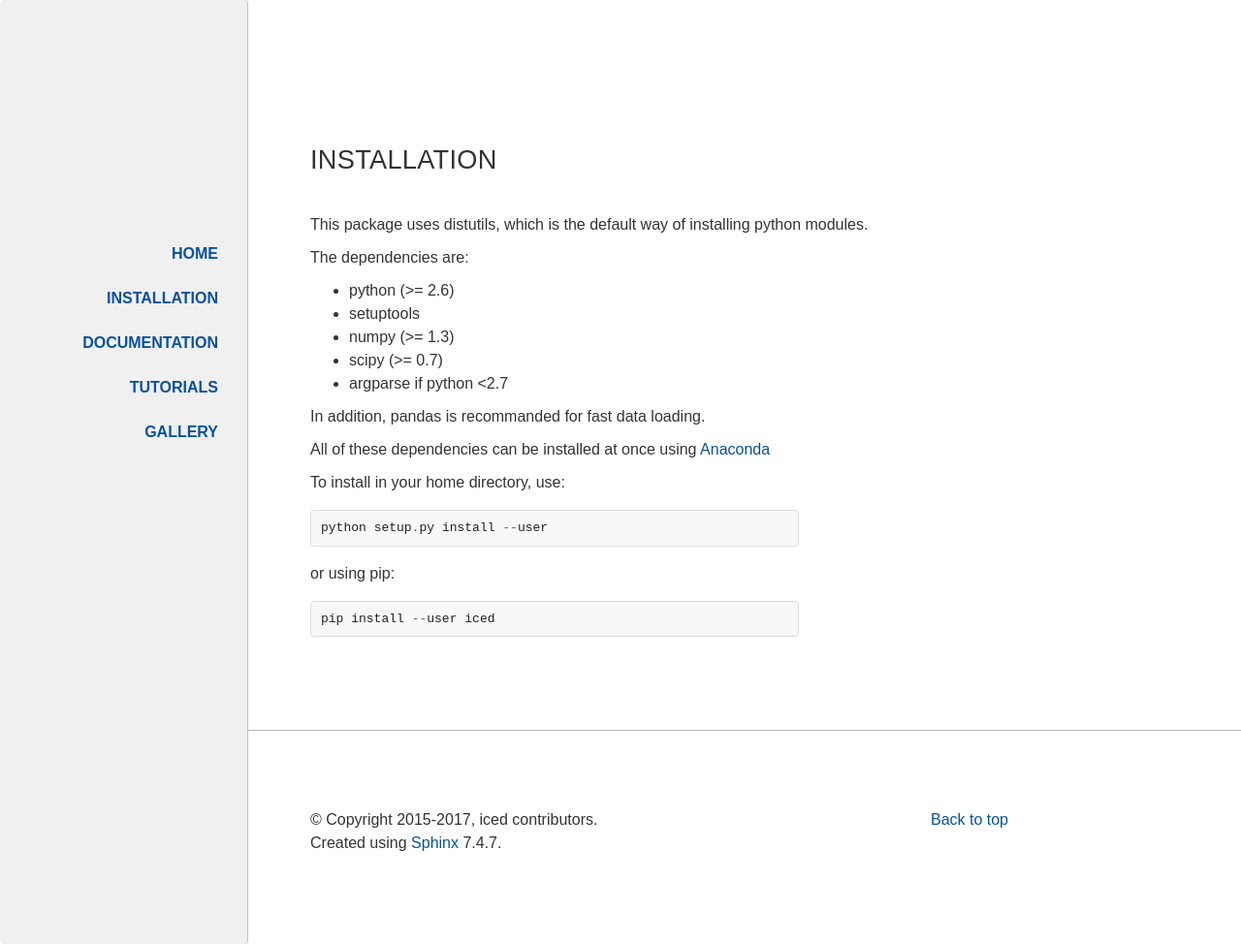
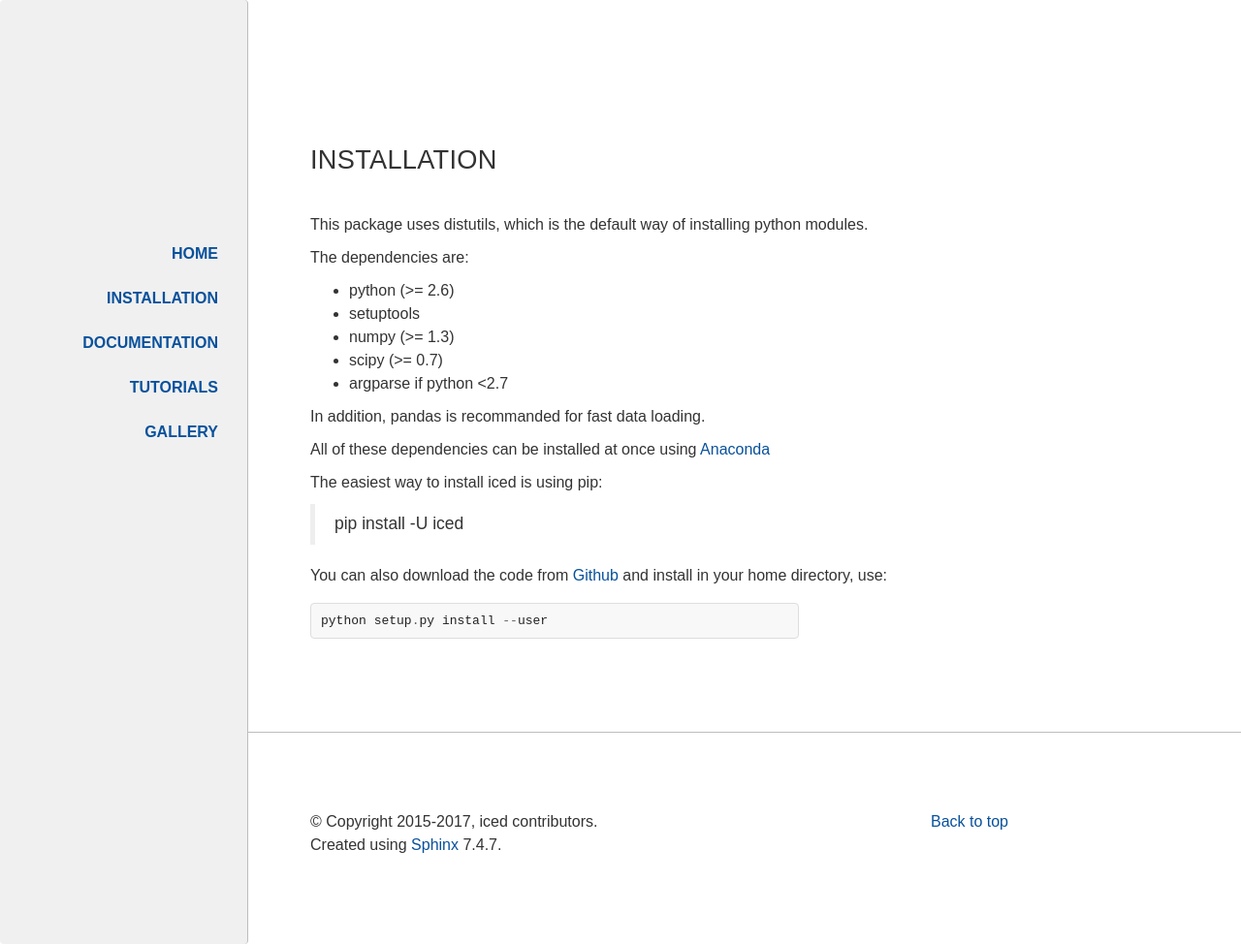
Before and after one commit to hiclib/iced, a Sphinx documentation site: the page built from doc/install.rst, in a window 1280 px wide and 974 px high. Shown: the whole window at 97% size. Built offline with Sphinx 7.4.7, drawn with Linux system fonts in a browser that asks for light colours; formulas are drawn with MathJax 3.

Commit message:
Better installation docs

```diff
--- a/doc/install.rst
+++ b/doc/install.rst
@@ -19,10 +19,12 @@ In addition, pandas is recommanded for fast data loading.
 All of these dependencies can be installed at once using `Anaconda
 <http://docs.continuum.io/anaconda/install.html>`_
 
-To install in your home directory, use::
+The easiest way to install iced is using `pip`:
+
+    pip install -U iced
+
+You can also download the code from `Github
+<https://github.com/hiclib/iced/releases>`_ and install in your home
+directory, use::
 
     python setup.py install --user
-
-or using pip::
-
-    pip install --user iced
```
